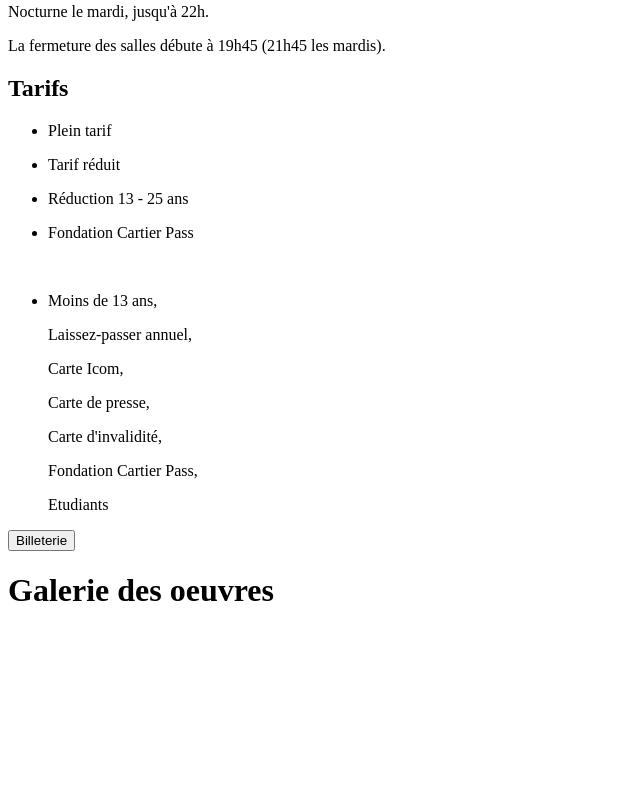
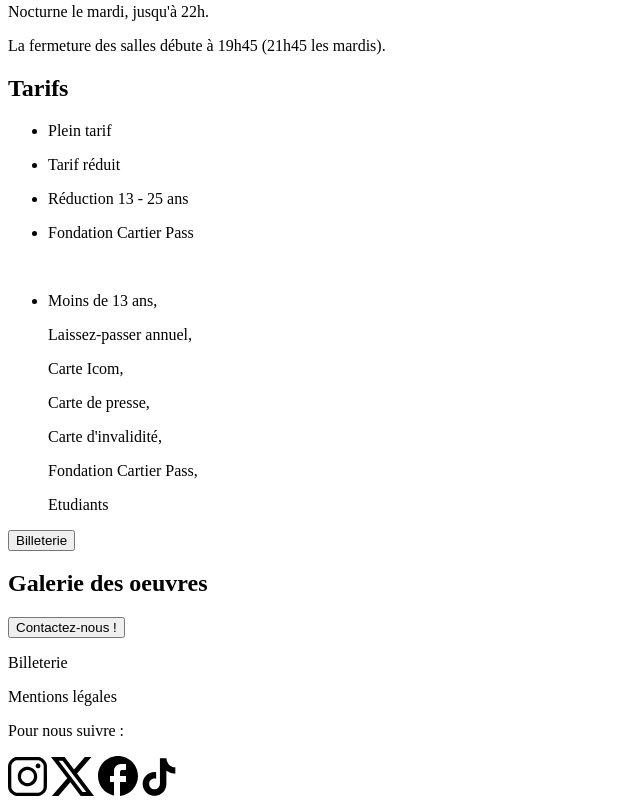
Before and after one commit to MMI-SAE-105/2023-sae-105-Imadecrypte, a plain HTML site: page home.html in a window 1280 px wide. Shown: the part 476-1284 px from the top of the page, without its empty margins (0-640 px from the left). Before the commit the page ends 1106 px from the top, so only its background shows below. Drawn offline with Linux system fonts and the light colour scheme.

Commit message:
Ajout footer

```diff
--- a/home.html
+++ b/home.html
@@ -63,8 +63,39 @@
 
             <button>Billeterie</button>
 
-            <h1>Galerie des oeuvres</h1>
+            <h2>Galerie des oeuvres</h2>
             <!-- Faire le carrousel ici -->
+
+            <footer>
+                <button>Contactez-nous !</button>
+                <p>Billeterie</p>
+                <p>Mentions légales</p>
+                <p>Pour nous suivre :</p>
+                <a>
+                    <img
+                        src="/public/icons/instagram_717392 1.svg"
+                        alt="Logo Instagram"
+                    />
+                </a>
+                <a>
+                    <img
+                        src="/public/icons/x-social-media-black-icon 1.svg"
+                        alt="Logo X"
+                    />
+                </a>
+                <a>
+                    <img
+                        src="/public/icons/facebook.svg"
+                        alt="Logo Facebook"
+                    />
+                </a>
+                <a>
+                    <img
+                        src="/public/icons/tiktok.svg"
+                        alt="Logo TikTok"
+                    />
+                </a>
+            </footer>
         </main>
     </body>
 </html>
```
